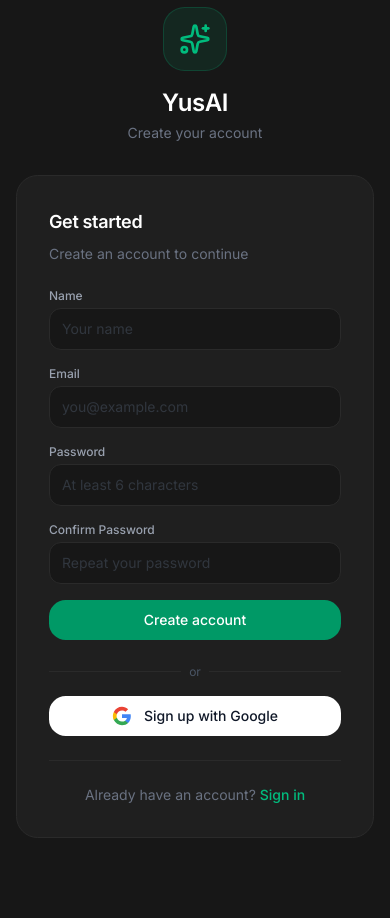
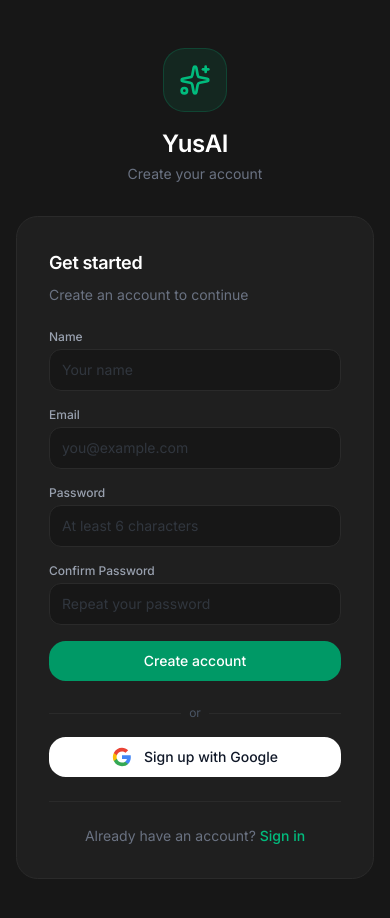
Before and after one commit to yusdar31/YusChatAI-Template-OpenSource, a Next.js app: page /register in a window 390 px wide. Shown: the top 918 px of the page. Before the commit the page ends 844 px from the top, so only its background shows below. Built offline with nearby package versions, Linux system fonts and the light colour scheme.

Commit message:
fix: make login and register pages scrollable on small screens

```diff
--- a/app/login/page.tsx
+++ b/app/login/page.tsx
@@ -41,7 +41,7 @@
   }
 
   return (
-    <div className="min-h-screen bg-[#171717] flex items-center justify-center px-4">
+    <div className="min-h-screen bg-[#171717] flex items-start justify-center px-4 py-12 overflow-y-auto">
       <div className="w-full max-w-md">
         {/* Logo */}
         <div className="text-center mb-8">
--- a/app/register/page.tsx
+++ b/app/register/page.tsx
@@ -36,7 +36,7 @@
   }
 
   return (
-    <div className="min-h-screen bg-[#171717] flex items-center justify-center px-4">
+    <div className="min-h-screen bg-[#171717] flex items-start justify-center px-4 py-12 overflow-y-auto">
       <div className="w-full max-w-md">
         {/* Logo */}
         <div className="text-center mb-8">
```
